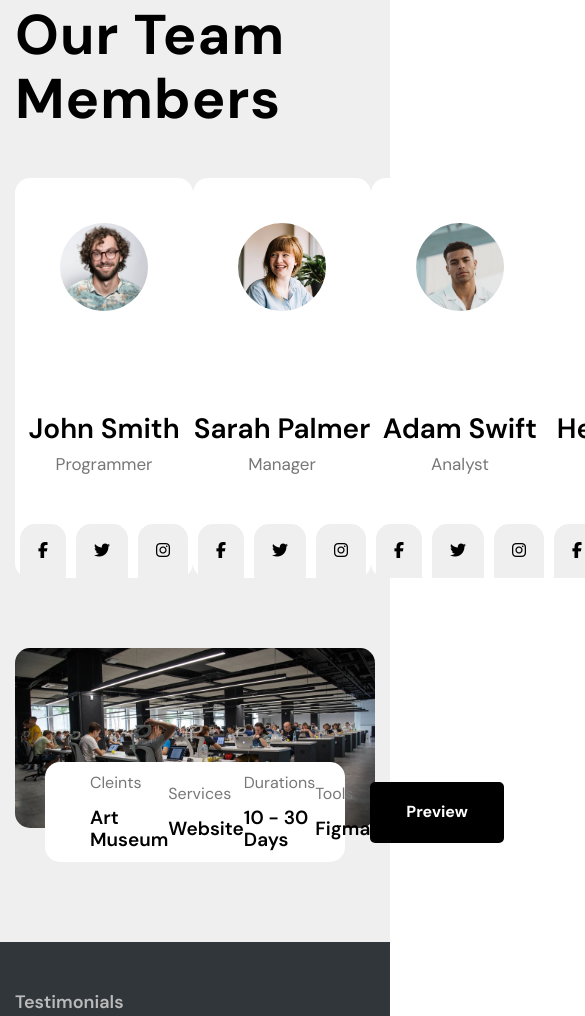
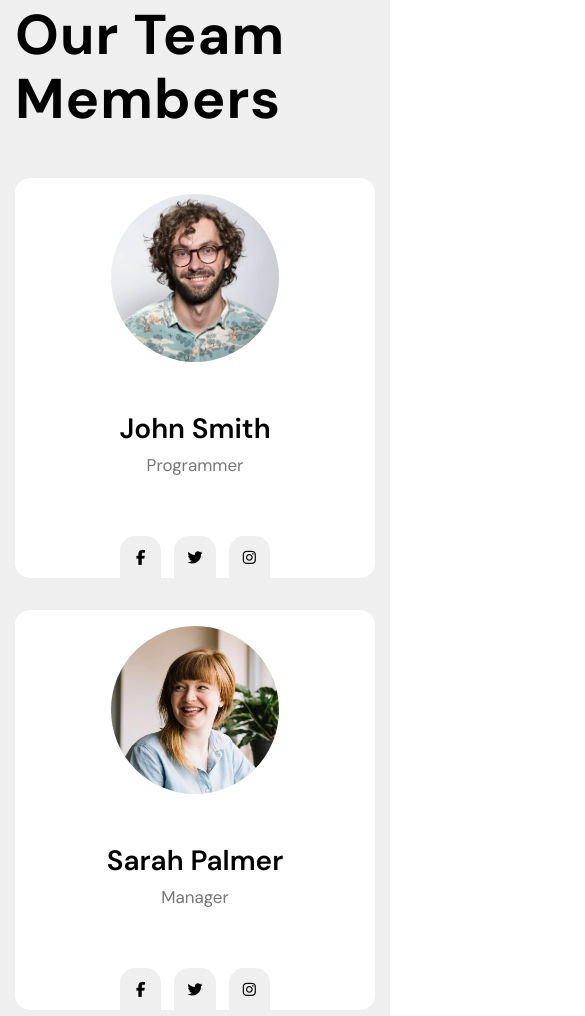
Before and after one commit to lvXuankg/project_mini_1, a plain HTML site: page index.html in a window 390 px wide. Shown: the part 6432-7448 px from the top of the page, 585 px wide, since content can reach past the window. Drawn offline with Linux system fonts and the light colour scheme; a web font is replaced by a local one.

Commit message:
update section seven

```diff
--- a/assets/css/style.css
+++ b/assets/css/style.css
@@ -603,10 +603,10 @@
     display: flex;
     width: 100%;
     justify-content: space-between;
-
+    flex-wrap: wrap;
 }
 .section-seven .box .inner-box{
-    width: 250px;
+    width: calc(100%/4 - 25px);
     height: 400px;
     background-color: #fff;
     display: flex;
@@ -618,16 +618,19 @@
 .section-seven .box .inner-avatar{
     width: 100%;
     height: 50%;
-    padding: 45px;
-
+    display: block;
+    padding: 1rem;
+    /* overflow: hidden; */
+    text-align: center;
 }
 .section-seven .box .inner-avatar img{
-    aspect-ratio: 3/3;
-    width: 100%;
+    aspect-ratio: 1;
+    height: 100%;
     object-fit: cover;
     border-radius: 50%;
     overflow: hidden;
     transition: all 0.6s;
+
 }
 .section-seven .box .inner-avatar:hover img{
     transform: scale(1.1);
@@ -637,7 +640,7 @@
     margin-top: 35px;
     font-size: 28px;
     font-weight: 600;
-    margin-bottom: 10px;
+    margin-bottom: 0.7rem;
 }
 .section-seven .box .inner-box .inner-field{
     font-size: 17px;
@@ -653,6 +656,7 @@
     list-style-type: none;
     display: flex;
     width: 100%;
+    height: auto;
     margin-top: auto;
     margin-bottom: 0;
     padding-left: 0;
@@ -660,18 +664,51 @@
     justify-content: center;
 
 }
-.section-seven .box .inner-wrap ul li{
-    padding: 18px;
-    margin-left: 5px;
-    margin-right: 5px;
+
+.section-seven .box .inner-wrap ul li a{
+    display: block;
+    font-size: 15px;
+    padding: 0.8rem;
     background-color: var(--color-one);
     border-radius: 15px 15px 0 0;
+    margin: 0 0.4rem;
     transition: all 0.3s;
+}
+.section-seven .box .inner-wrap ul li a i{
+    line-height: 1;
+    display: flex;
+    width: 16px;
+    height: 16px;
+    justify-content: center;
+    align-items: center;
+}
 
-}
-.section-seven .box .inner-wrap ul li:hover{
+.section-seven .box .inner-wrap ul li a:hover{
     color: #fff;
     background-color: var(--color-two);
+}
+@media (max-width: 992px){
+    .section-seven .box .inner-box{
+        width: calc(100%/3 - 25px);
+        margin-bottom: 2rem;
+    }
+    .section-seven .box{
+        justify-content: space-around;
+    }
+}
+@media (max-width: 768px){
+    .section-seven .box .inner-box{
+        width: calc(100%/2 - 20px);
+        margin-bottom: 2rem;
+    }
+    .section-seven .box{
+        justify-content: space-between;
+    }
+}
+@media (max-width: 576px){
+    .section-seven .box .inner-box{
+        width: 100%;
+    }
 }
 /* End Section Seven  */
 /* Section Eight  */
```
